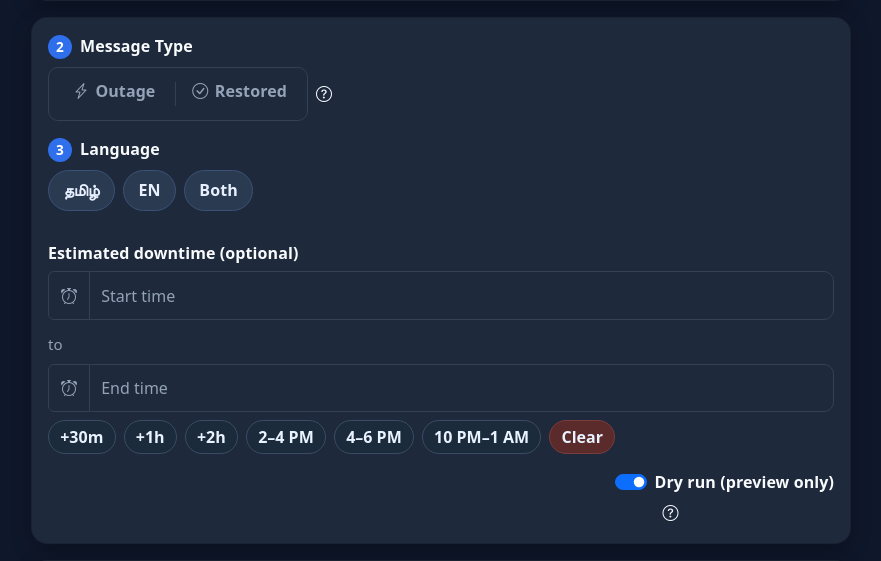
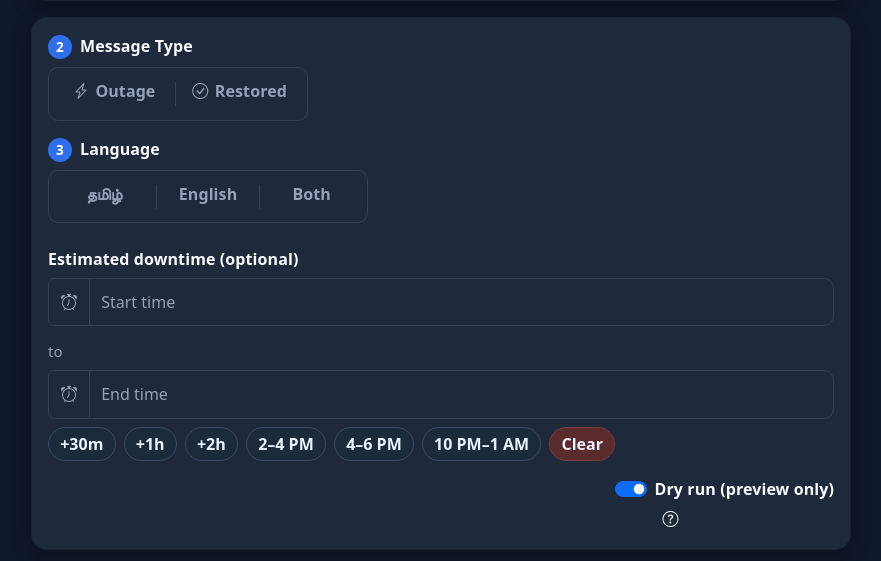
Before and after one commit to Arunaggiri-Pandian/Cable_TV_Outage_Messenger, a Flask app: page / in a window 1280 px wide. Shown: the part 217-778 px from the top of the page, without its empty margins (199-1080 px from the left). Run offline with Flask 3, Linux system fonts and the light colour scheme; some libraries are stand-ins or nearby versions.

Commit message:
feat(UI): Enhance UI consistency and fix styles
- Applied the modern segmented control to the language selector for a consistent look and feel.
- Updated the 'EN' label to 'English' for better clarity.
- Added a placeholder search text to the 'Select Area' dropdown.
- Corrected the hover/highlight color in the area dropdown to use the primary theme color.
- Fixed dark mode styles for the area dropdown to ensure proper text visibility and background colors.

```diff
--- a/static/css/style.css
+++ b/static/css/style.css
@@ -187,6 +187,10 @@ input::placeholder { color: var(--placeholder); }
   overflow: hidden;
 }
 
+.modern-seg-control.lang-selector {
+  width: 320px;
+}
+
 .seg-separator {
   width: 1px;
   height: 24px;
@@ -282,3 +286,41 @@ input::placeholder { color: var(--placeholder); }
 .status.info { background: var(--info); }
 .status.error { background: var(--error); }
 code { background: #0f141c; padding: 0.15rem 0.35rem; border-radius: 6px; }
+
+/* Choices.js Theming Overrides */
+.choices__inner {
+  background-color: var(--input-bg);
+  border: 1px solid var(--line);
+  color: var(--input-ink);
+  border-radius: 10px;
+  padding: 0.4rem 0.7rem;
+}
+
+.choices__list--dropdown,
+.choices__list[aria-expanded] {
+  background-color: var(--card);
+  border-color: var(--line);
+}
+
+.choices__list--dropdown .choices__item--selectable.is-highlighted {
+  background-color: var(--primary) !important;
+  color: white !important;
+}
+
+.choices__input {
+  color: var(--input-ink);
+}
+
+.choices__placeholder {
+
+  color: var(--placeholder);
+
+}
+
+
+
+.choices__list--dropdown .choices__item {
+
+  color: var(--ink);
+
+}
--- a/static/js/script.js
+++ b/static/js/script.js
@@ -188,31 +188,8 @@ document.addEventListener("DOMContentLoaded", async () => {
   const etaStart  = document.getElementById("etaStart");
   const etaEnd    = document.getElementById("etaEnd");
   const msgTypeRadios = document.querySelectorAll('input[name="msgType"]');
-  const msgTypeHelp = document.getElementById("msgTypeHelp");
   const channelRadios = document.querySelectorAll("input[name='channel']");
   const msgTypeLabel = document.querySelector("label[for='msg_type']");
-
-  // Tooltip content for the message type toggle
-  const msgTypeTooltips = {
-    outage: "Sends a one-way outage alert to the selected area with optional ETA.",
-    restored: "Sends a one-way notice that service is restored for the selected area."
-  };
-
-  // Function to update the tooltip content
-  function updateMsgTypeHelp() {
-    if (!msgTypeHelp) return;
-    const currentType = getCurrentMsgType();
-    const tooltipText = msgTypeTooltips[currentType];
-
-    // Update the tooltip's title attribute
-    msgTypeHelp.setAttribute('data-bs-title', tooltipText);
-
-    // If the tooltip is already initialized by Bootstrap, you need to update it
-    const tooltipInstance = bootstrap.Tooltip.getInstance(msgTypeHelp);
-    if (tooltipInstance) {
-      tooltipInstance.setContent({ '.tooltip-inner': tooltipText });
-    }
-  }
 
   // Quick pick handlers
   document.querySelectorAll(".quick-picks .chip").forEach(btn => {
@@ -356,6 +333,7 @@ document.addEventListener("DOMContentLoaded", async () => {
     areaChoices = new Choices(areaSel, {
       choices: areaOptions,
       searchEnabled: true,
+      searchPlaceholderValue: 'Type to search for an area...',
       itemSelectText: 'Press to select',
       removeItemButton: false,
       placeholder: true,
@@ -378,10 +356,7 @@ document.addEventListener("DOMContentLoaded", async () => {
   }
 
   // Compose interactions
-  msgTypeRadios.forEach(r => r.addEventListener("change", () => {
-    updateComposed();
-    updateMsgTypeHelp();
-  }));
+  msgTypeRadios.forEach(r => r.addEventListener("change", updateComposed));
   langTamil.addEventListener("change", updateComposed);
   langEng.addEventListener("change", updateComposed);
   etaStart.addEventListener("change", updateComposed);
@@ -394,7 +369,6 @@ document.addEventListener("DOMContentLoaded", async () => {
   // Set initial state
   updateChannelUI();
   updateComposed();
-  updateMsgTypeHelp();
 
   // Send
   sendBtn.addEventListener("click", async () => {
--- a/templates/index.html
+++ b/templates/index.html
@@ -87,34 +87,29 @@
           <div class="d-flex align-items-center mt-2">
             <div class="modern-seg-control">
               <input type="radio" class="btn-check" name="msgType" id="msgOutage" value="outage">
-              <label class="modern-seg-btn" for="msgOutage">
+              <label class="modern-seg-btn" for="msgOutage" data-bs-toggle="tooltip" data-bs-title="Sends a one-way outage alert to the selected area with optional ETA.">
                 <i class="bi bi-lightning-charge"></i> Outage
               </label>
               <div class="seg-separator"></div>
               <input type="radio" class="btn-check" name="msgType" id="msgRestored" value="restored">
-              <label class="modern-seg-btn" for="msgRestored">
+              <label class="modern-seg-btn" for="msgRestored" data-bs-toggle="tooltip" data-bs-title="Sends a one-way notice that service is restored for the selected area.">
                 <i class="bi bi-check-circle"></i> Restored
               </label>
             </div>
-            <i class="bi bi-question-circle help-icon ms-2"
-               id="msgTypeHelp"
-               data-bs-toggle="tooltip"
-               data-bs-title="Select this when a new service disruption occurs."></i>
           </div>
         </div>
 
         <div class="col-md-6">
           <label><span class="step-badge">3</span>Language</label>
-          <!-- Language radio buttons -->
-          <div class="seg-wrap mt-2">
+          <div class="modern-seg-control lang-selector mt-2">
             <input type="radio" class="btn-check" name="lang" id="langTamil" value="ta" autocomplete="off">
-            <label class="btn btn-seg" for="langTamil" data-bs-toggle="tooltip" data-bs-title="Send Tamil message">தமிழ்</label>
-
+            <label class="modern-seg-btn" for="langTamil" data-bs-toggle="tooltip" data-bs-title="Send Tamil message">தமிழ்</label>
+            <div class="seg-separator"></div>
             <input type="radio" class="btn-check" name="lang" id="langEnglish" value="en" autocomplete="off">
-            <label class="btn btn-seg" for="langEnglish" data-bs-toggle="tooltip" data-bs-title="Send English message">EN</label>
-
+            <label class="modern-seg-btn" for="langEnglish" data-bs-toggle="tooltip" data-bs-title="Send English message">English</label>
+            <div class="seg-separator"></div>
             <input type="radio" class="btn-check" name="lang" id="langBoth" value="both" autocomplete="off">
-            <label class="btn btn-seg" for="langBoth" data-bs-toggle="tooltip" data-bs-title="Send both English and Tamil messages">Both</label>
+            <label class="modern-seg-btn" for="langBoth" data-bs-toggle="tooltip" data-bs-title="Send both English and Tamil messages">Both</label>
           </div>
         </div>
       </div>
```
